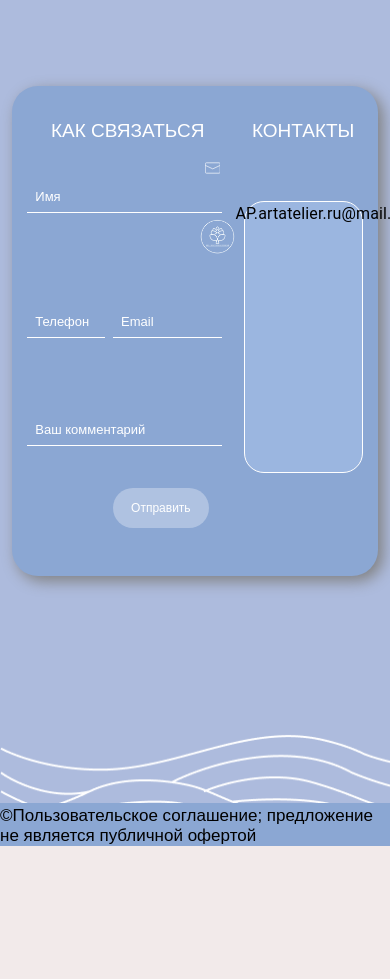
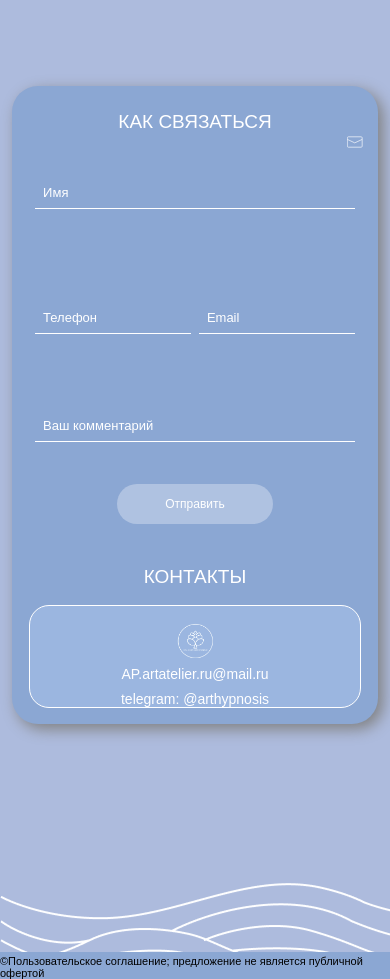
Before and after one commit to alexander2498/viktorK2007-psychologist_website, a React (Create React App) app: page / in a window 390 px wide. Shown: the part 4560-5539 px from the top of the page. Before the commit the page ends 5406 px from the top, so only its background shows below. Built offline with nearby package versions, Linux system fonts and the light colour scheme.

Commit message:
add: contacts to form fix: form mobile direction blocks

```diff
--- a/src/App.css
+++ b/src/App.css
@@ -404,6 +404,10 @@ textarea {
 
 }
 
+.iconTelegram {
+  width: 5vw;
+}
+
 .infoLogoContainer{
   display: flex;
   justify-content: center;
--- a/src/forma/End_screen.jsx
+++ b/src/forma/End_screen.jsx
@@ -30,7 +30,7 @@ const TextSogl = styled.p`
     padding-top: 0.3vh;
     display: flex;
     justify-content: center;
-    font-size: 17px;
+    font-size: 11px;
     font-family: "Jost", sans-serif;
   }
 `;
--- a/src/forma/forma2.jsx
+++ b/src/forma/forma2.jsx
@@ -1,7 +1,6 @@
 import { useState } from "react";
 import styled from "styled-components";
 import FormPopup from "./formPopUp";
-import { Typography } from "@mui/material";
 export default function Forma() {
 
     const [name, setName] = useState('');
@@ -48,13 +47,16 @@ export default function Forma() {
                 <InfoFlex >
 
 
-                    <PustoDi>
+                    <PustoDiv>
                         <HowToContact className="how_to_contact"><p>КАК СВЯЗАТЬСЯ</p></HowToContact>
 
 
 
 
-                        <FormBox onSubmit={sendFeedback} className="form_box" >
+                        <div style={{
+                            display: 'grid',
+                            justifyContent: 'center'
+                            }} onSubmit={sendFeedback} className="form_box" >
                             <Pismo width="24" height="18" viewBox="0 0 24 18" fill="none"
                                 xmlns="http://www.w3.org/2000/svg">
                                 <path
@@ -79,15 +81,16 @@ export default function Forma() {
                             <ButtonZap onClick={openDialog} type="submit" className="button_zap">
                                 <Otpr >Отправить</Otpr>
                             </ButtonZap>
-                        </FormBox>
-                    </PustoDi>
+                        </div>
+                    </PustoDiv>
                     <PustoDiv>
                         <ContactText className="contact_text"><p>КОНТАКТЫ</p></ContactText>
                         <Info >
                             <div className="infoLogoContainer">
                                 <div className="infoLogo" ></div>
                             </div>
-                            <Typography>AP.artatelier.ru@mail.ru</Typography>
+                            <TextForm className="LinkTelegram">AP.artatelier.ru@mail.ru</TextForm>
+                            <a className="LinkTelegram" href="https://t.me/arthypnosis"><TextForm>telegram: @arthypnosis</TextForm></a>
                         </Info>
                     </PustoDiv>
 
@@ -102,8 +105,8 @@ export default function Forma() {
 const Form = styled.div`
  box-shadow: 5px 5px 15px grey;
     background-color: #8ba7d3;
-    width: 80vw;
-    margin-left: 10vw;
+    width: 90vw;
+    margin-left: 5vw;
     border-radius: 26px;
     margin-top: 16vh;
     @media (max-width: 550px) {
@@ -119,18 +122,13 @@ const Form = styled.div`
 
 
 const PustoDiv = styled.div`
-    margin-right: 4vw;
+    padding: 2vh;
 `;
-const PustoDi = styled.div`
-width: 60vw;
-`;
-
 
 const HowToContact = styled.div`
     font-family: 'Jost', sans-serif;
     font-size: 50px;
     color: white;
-    padding-top: 4vh;
     display:flex;
     justify-content:center;
     @media (max-width: 1024px) {
@@ -143,13 +141,19 @@ const HowToContact = styled.div`
         font-family: "Jost", sans-serif;
     font-size: 19px;
     color: white;
-    padding-top: 4vh;
+    padding-top: 1vh;
     }
+`;
+
+const TextForm = styled.div`
+    font-family: 'Jost', sans-serif;
+    font-size: 14px;
+    color: white;
+    margin-top: 1vh;
 `;
 
 const ContactText = styled.div`
     color: white;
-    padding-top: 4vh;
     font-family: 'Jost', sans-serif;
     font-size: 50px;
     display:flex;
@@ -162,28 +166,23 @@ const ContactText = styled.div`
     }
     @media (max-width: 550px) {
         color: white;
-    padding-top: 4vh;
+    padding-top: 1vh;
     font-family: "Jost", sans-serif;
     font-size: 19px;
     }
 `;
 
-const FormBox = styled.form`
-    width: 40vw;
-    margin-left: 4vw;
-    padding-top: 2vh;
-
-`;
 
 const ButtonZap = styled.button`
-    margin-left: 11vw;
+    justify-self: center;
+    width: 20vw;
     margin-top: 7vh;
     border-radius: 27px;
     background-color: rgba(255, 255, 255, 0.31);
     border: none;
-    @media (max-width: 550px) {
-        margin-left: 22vw;
+    @media (max-width: 820px) {
     margin-top: 5vh;
+    width: 40vw;
     }
 `;
 
@@ -199,7 +198,7 @@ const Otpr = styled.p`
     font-family: "Jost", sans-serif;
     padding: 0.5em;
     }
-    @media (max-width: 550px) {
+    @media (max-width: 820px) {
     font-size: 12px;
     color: white;
     font-family: "Jost", sans-serif;
@@ -210,7 +209,7 @@ const Otpr = styled.p`
 const FormBoxFlex = styled.div`
     display: flex;
     margin-top: 3vh;
-    @media (max-width: 550px) {
+    @media (max-width: 820px) {
     display: flex;
     margin-top: 11vh;
     }
@@ -219,25 +218,22 @@ const FormBoxFlex = styled.div`
 const InfoFlex = styled.div`
     display: flex;
     justify-content:space-between;
-    height: 58vh;
+    @media (max-width: 820px) {
+        flex-direction: column;
+    }
 `;
 
 const Info = styled.div`
     background-color: #9bb6e0;
-    width: 22vw;
-    height: 42vh;
-    margin-top: 3vh;
+    margin-top: 2vh;
     border-radius: 20px;
     border: 1px solid white;
     display:flex;
-    justify-content:center;
-    @media (max-width: 1024px) {
-    }
-    @media (max-width: 550px) {
+    flex-direction: column;
+    align-items: center;
+    @media (max-width: 820px) {
     background-color: #9bb6e0;
-    width: 30vw;
-    height: 32vh;
-    margin-top: 7vh;
+    margin-top: 2vh;
     border-radius: 20px;
     border: 1px solid white;
     }
@@ -245,22 +241,19 @@ const Info = styled.div`
 
 const Pismo = styled.svg`
     margin-left: 36.5vw;
-    @media (max-width: 550px) {
-        margin-left: 45.5vw;
+    @media (max-width: 820px) {
+        margin-left: 82vw;
         width: 4vw;
     }
 `
 
 const FormName = styled.div`
     border-bottom: 2px solid white;
-    width: 36vw;
     margin-left: 2vw;
     margin-top: 3vh;
-    @media (max-width: 550px) {
+    @media (max-width: 820px) {
     border-bottom: white 1px solid;
-    width: 50vw;
-    margin-left: 0vw;
-    margin-top: 0vh;
+    width: 82vw;
     }
 `;
 const InputName = styled.input`
@@ -272,16 +265,15 @@ const FormPhone = styled.div`
     border-bottom: 2px solid white;
     margin-left: 2vw;
     width: 17vw;
-    @media (max-width: 550px) {
+    @media (max-width: 820px) {
     border-bottom: white 1px solid;
-    margin-left: 0vw;
-    width: 20vw;
+    width: 40vw;
     }
 `;
 
 const InputPhone = styled.input`
     width:17vw;
-    @media (max-width: 550px) {
+    @media (max-width: 820px) {
         width:20vw;
     }
 `
@@ -291,30 +283,19 @@ const FormEmail = styled.div`
     margin-left: 2vw;
     width: 17vw;
 
-    @media (max-width: 1024px) {
-        width: 17vw;
-    }
+
     @media (max-width: 820px) {
-        width: 17vw;
-    }
-
-    @media (max-width: 550px) {
     border-bottom: white 1px solid;
     margin-left: 2vw;
-    width: 28vw;
+    width: 40vw;
     }
 `;
 
 const InputEmail = styled.input`
     width: 17vw;
 
-@media (max-width: 1024px) {
-    width: 22vw;
-}
-@media (max-width: 820px) {
-    width: 18vw;
-}
-@media (max-width: 550px) {
+
+    @media (max-width: 820px) {
     width: 32vw;
     }
 `;
@@ -324,16 +305,15 @@ const FormComment = styled.div`
     width: 36vw;
     margin-left: 2vw;
     margin-top: 6vh;
-    @media (max-width: 550px) {
-    border-bottom: white 1px solid;
-    width: 50vw;
-    margin-left: 0vw;
-    margin-top: 9vh;
+    @media (max-width: 820px) {
+        border-bottom: white 1px solid;
+        margin-top: 9vh;
+        width: 82vw;
     }
 `;
 const InputComment = styled.input`
     width: 36vw;
-    @media (max-width: 550px) {
+    @media (max-width: 820px) {
     width: 50vw;
     }
 `;
```
Also changed, not shown: src/svg/SvgTelegram.jsx (added, +12 -0 lines).
